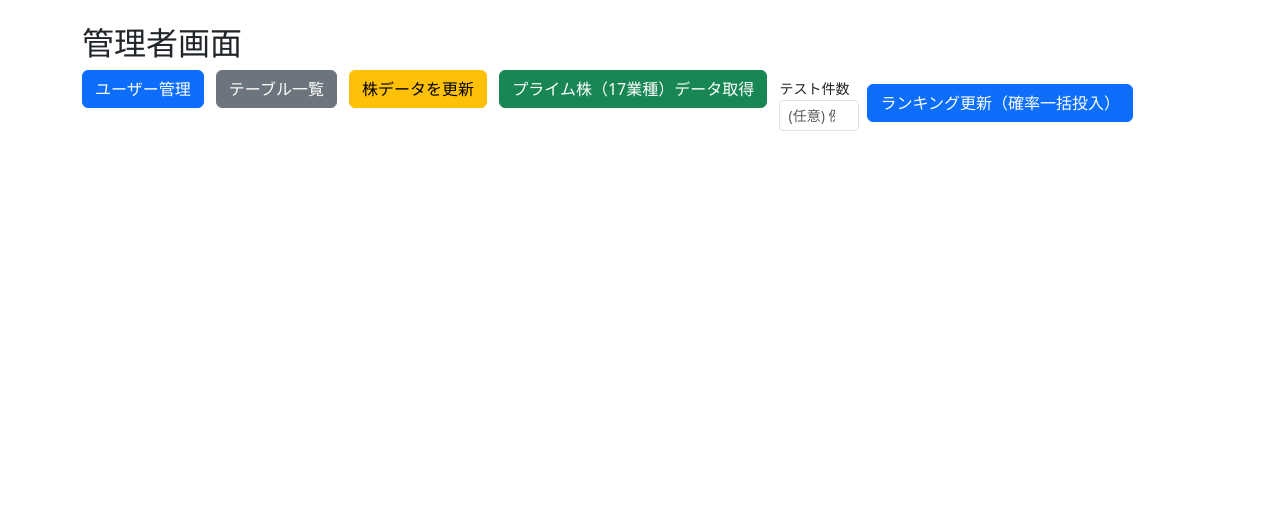
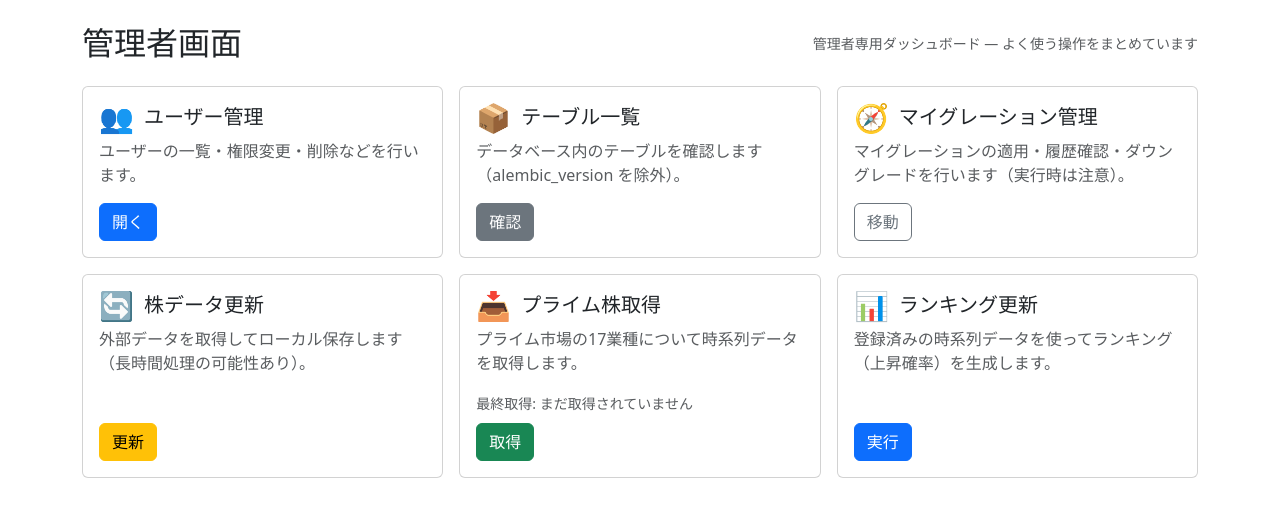
Before and after one commit to sasa233-ta/finance, a Flask app: page /admin/ in a window 1280 px wide. Shown: the part 56-573 px from the top of the page. Run offline with Flask 3, Linux system fonts and the light colour scheme; the visitor is signed in with stand-in values (Sample User, id 1).

Commit message:
機能追加: 管理者画面にプライム株の最終取得日時表示機能を追加し、データベース接続設定を修正。

```diff
--- a/app/admin/routes.py
+++ b/app/admin/routes.py
@@ -29,7 +29,34 @@ def change_role(user_id):
 @login_required
 @role_required('admin')
 def admin_page():
-    return render_template('admin/admin.html')
+    # read last prime fetch timestamp (written by fetch_prime_industry_pickles)
+    import os
+    from datetime import datetime
+
+    ts_path = os.path.join('data', 'prime_fetch.timestamp')
+    prime_last = None
+    try:
+        if os.path.exists(ts_path):
+            with open(ts_path, 'r', encoding='utf-8') as f:
+                txt = f.read().strip()
+                if txt:
+                    # expecting ISO date like YYYY-MM-DD
+                    try:
+                        d = datetime.fromisoformat(txt)
+                    except Exception:
+                        # fallback: parse date-only
+                        try:
+                            d = datetime.strptime(txt, '%Y-%m-%d')
+                        except Exception:
+                            d = None
+                    if d:
+                        weekdays = ['月','火','水','木','金','土','日']
+                        wd = weekdays[d.weekday()]
+                        prime_last = f"{d.date().isoformat()} ({wd})"
+    except Exception:
+        prime_last = None
+
+    return render_template('admin/admin.html', prime_last_fetch=prime_last)
 
 
 @admin.route('/tables', methods=['GET'])
--- a/app/templates/admin/admin.html
+++ b/app/templates/admin/admin.html
@@ -1,25 +1,119 @@
 {% extends 'base.html' %}
 {% block title %}管理者画面{% endblock %}
 {% block content %}
-<h2>管理者画面</h2>
-<div class="mb-4">
-  <a href="/admin/users" class="btn btn-primary me-2">ユーザー管理</a>
-  <a href="/admin/tables" class="btn btn-secondary me-2">テーブル一覧</a>
-  <form method="post" action="/admin/update_stocks" style="display:inline;">
-    <button type="submit" class="btn btn-warning">株データを更新</button>
-  </form>
-  <form method="post" action="/admin/fetch_prime_pickles" style="display:inline; margin-left:8px;">
-    <button type="submit" class="btn btn-success">プライム株（17業種）データ取得</button>
-  </form>
-  <form method="post" action="/admin/update_rankings" style="display:inline; margin-left:8px;" class="d-inline-flex align-items-center">
-    <div class="me-2">
-      <label for="max_items" class="form-label mb-0 small">テスト件数</label>
-      <input type="number" min="1" step="1" name="max_items" id="max_items" class="form-control form-control-sm" placeholder="(任意) 例:5" style="width:80px;">
+<div class="d-flex justify-content-between align-items-center mb-4">
+  <h2 class="mb-0">管理者画面</h2>
+  <small class="text-muted">管理者専用ダッシュボード — よく使う操作をまとめています</small>
+</div>
+
+<style>
+  .admin-card { transition: transform .12s ease-in-out; }
+  .admin-card:hover { transform: translateY(-6px); box-shadow: 0 6px 18px rgba(0,0,0,0.08); }
+  .admin-icon { font-size: 28px; line-height: 1; margin-right: 10px; }
+</style>
+
+<div class="row g-3 mb-3">
+  <div class="col-12 col-md-6 col-lg-4">
+    <div class="card admin-card h-100">
+      <div class="card-body d-flex flex-column">
+        <div class="d-flex align-items-center mb-2">
+          <div class="admin-icon">👥</div>
+          <h5 class="card-title mb-0">ユーザー管理</h5>
+        </div>
+        <p class="card-text text-muted">ユーザーの一覧・権限変更・削除などを行います。</p>
+        <div class="mt-auto">
+          <a href="/admin/users" class="btn btn-primary">開く</a>
+        </div>
+      </div>
     </div>
-    <div>
-      <button type="submit" class="btn btn-primary">ランキング更新（確率一括投入）</button>
+  </div>
+
+  <div class="col-12 col-md-6 col-lg-4">
+    <div class="card admin-card h-100">
+      <div class="card-body d-flex flex-column">
+        <div class="d-flex align-items-center mb-2">
+          <div class="admin-icon">📦</div>
+          <h5 class="card-title mb-0">テーブル一覧</h5>
+        </div>
+        <p class="card-text text-muted">データベース内のテーブルを確認します（alembic_version を除外）。</p>
+        <div class="mt-auto">
+          <a href="/admin/tables" class="btn btn-secondary">確認</a>
+        </div>
+      </div>
     </div>
-  </form>
+  </div>
+
+  <div class="col-12 col-md-6 col-lg-4">
+    <div class="card admin-card h-100">
+      <div class="card-body d-flex flex-column">
+        <div class="d-flex align-items-center mb-2">
+          <div class="admin-icon">🧭</div>
+          <h5 class="card-title mb-0">マイグレーション管理</h5>
+        </div>
+        <p class="card-text text-muted">マイグレーションの適用・履歴確認・ダウングレードを行います（実行時は注意）。</p>
+        <div class="mt-auto">
+          <a href="/admin/migrations" class="btn btn-outline-secondary">移動</a>
+        </div>
+      </div>
+    </div>
+  </div>
+
+  <div class="col-12 col-md-6 col-lg-4">
+    <div class="card admin-card h-100">
+      <div class="card-body d-flex flex-column">
+        <div class="d-flex align-items-center mb-2">
+          <div class="admin-icon">🔄</div>
+          <h5 class="card-title mb-0">株データ更新</h5>
+        </div>
+        <p class="card-text text-muted">外部データを取得してローカル保存します（長時間処理の可能性あり）。</p>
+        <div class="mt-auto">
+          <form method="post" action="/admin/update_stocks" style="display:inline;">
+            <button type="submit" class="btn btn-warning">更新</button>
+          </form>
+        </div>
+      </div>
+    </div>
+  </div>
+
+  <div class="col-12 col-md-6 col-lg-4">
+    <div class="card admin-card h-100">
+      <div class="card-body d-flex flex-column">
+        <div class="d-flex align-items-center mb-2">
+          <div class="admin-icon">📥</div>
+          <h5 class="card-title mb-0">プライム株取得</h5>
+        </div>
+  <p class="card-text text-muted">プライム市場の17業種について時系列データを取得します。</p>
+  {% if prime_last_fetch %}
+  <p class="mb-2"><small class="text-muted">最終取得: {{ prime_last_fetch }}</small></p>
+  {% else %}
+  <p class="mb-2"><small class="text-muted">最終取得: まだ取得されていません</small></p>
+  {% endif %}
+        <div class="mt-auto">
+          <form method="post" action="/admin/fetch_prime_pickles" style="display:inline;">
+            <button type="submit" class="btn btn-success">取得</button>
+          </form>
+        </div>
+      </div>
+    </div>
+  </div>
+
+  <div class="col-12 col-md-6 col-lg-4">
+    <div class="card admin-card h-100">
+      <div class="card-body d-flex flex-column">
+        <div class="d-flex align-items-center mb-2">
+          <div class="admin-icon">📊</div>
+          <h5 class="card-title mb-0">ランキング更新</h5>
+        </div>
+        <p class="card-text text-muted">登録済みの時系列データを使ってランキング（上昇確率）を生成します。</p>
+        <div class="mt-auto">
+          <form method="post" action="/admin/update_rankings" style="display:inline;">
+            <button type="submit" class="btn btn-primary">実行</button>
+          </form>
+        </div>
+      </div>
+    </div>
+  </div>
+
 </div>
 {% with messages = get_flashed_messages(with_categories=true) %}
   {% if messages %}
--- a/docker-compose.yml
+++ b/docker-compose.yml
@@ -17,7 +17,7 @@ services:
       dockerfile: Dockerfile
     environment:
       FLASK_ENV: development
-      DATABASE_URL: sqlite:///../data/app.db
+      DATABASE_URL: sqlite:////data/app.db
     ports:
       - "5000:5000"
     # depends_on:
--- a/requirements.txt
+++ b/requirements.txt
@@ -16,3 +16,5 @@ psycopg2-binary
 gunicorn
 Flask-Migrate
 alembic
+rq
+redis
```
